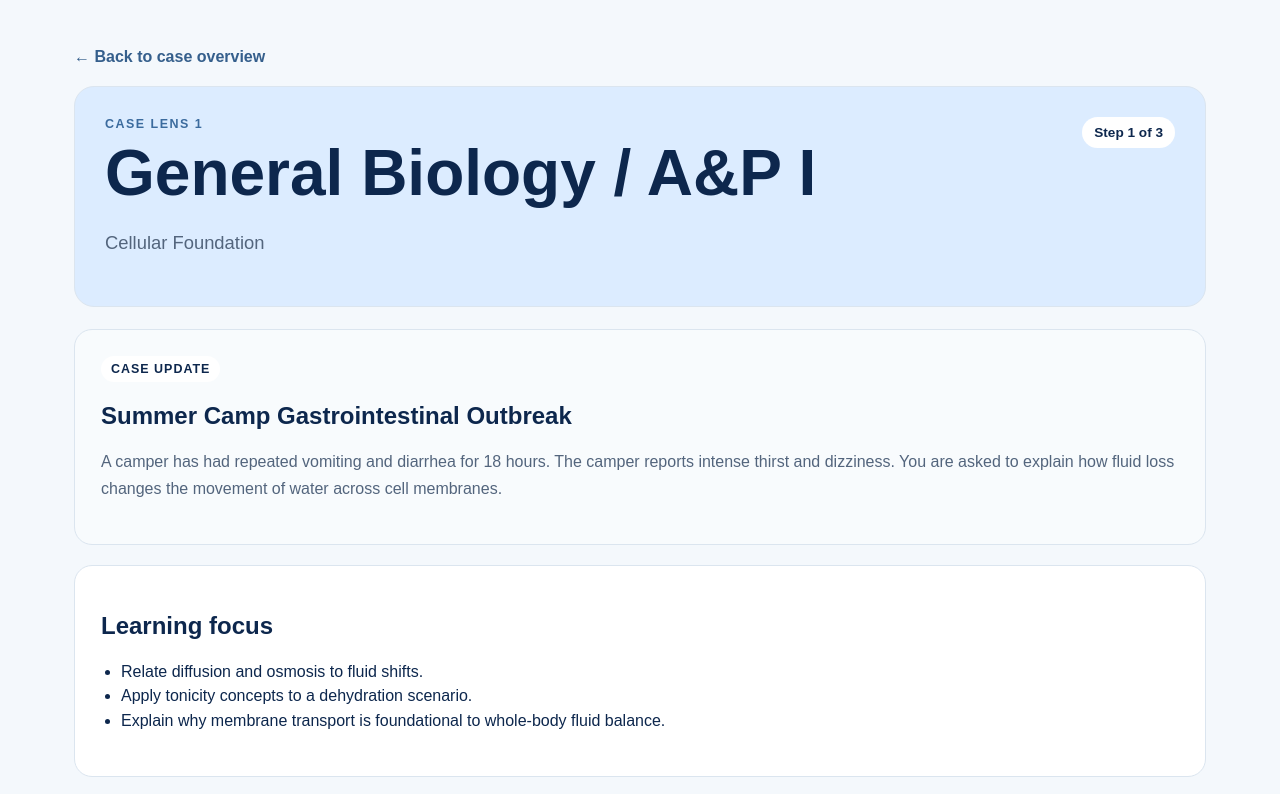
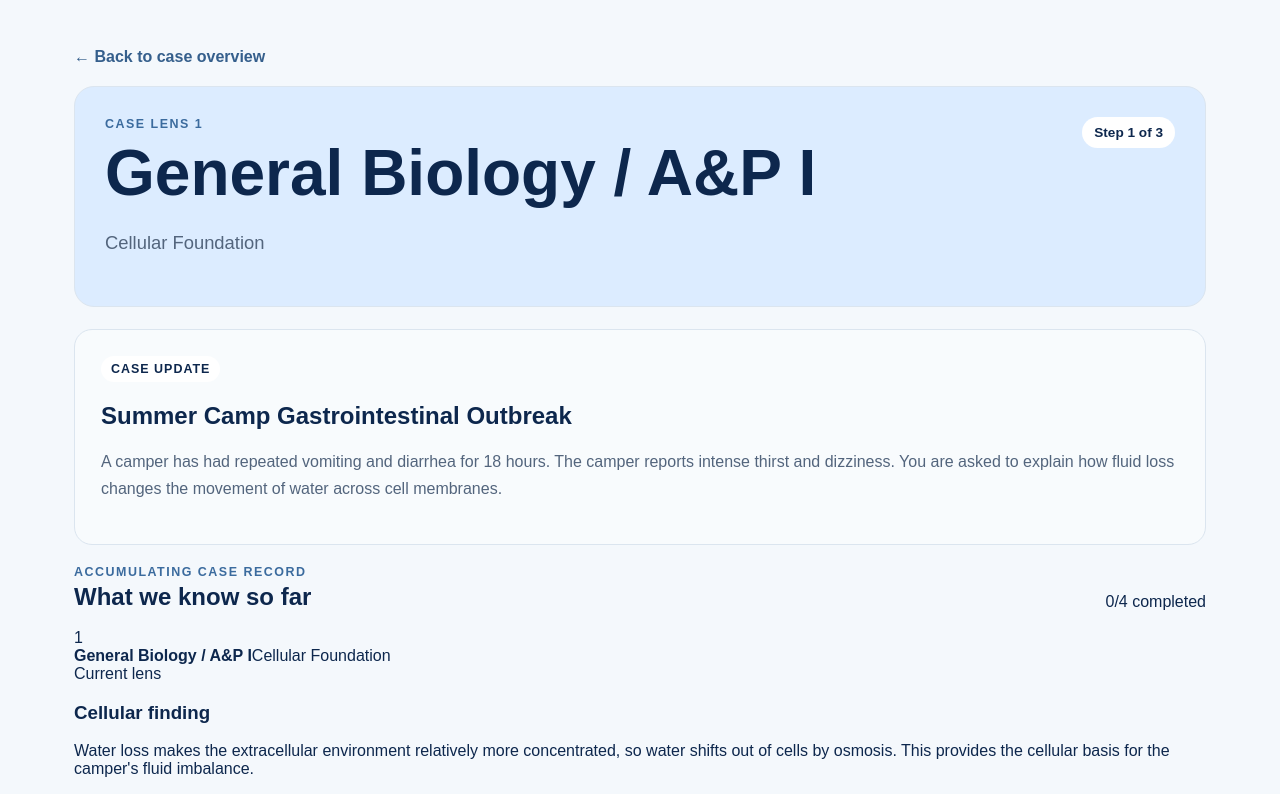
Before and after one commit to Pyn777/lesson-study-case-app, a Next.js app: page /module/cellular-foundation in a window 1280 px wide. Shown: the top 794 px of the page. Built offline with nearby package versions, Linux system fonts and the light colour scheme.

Commit message:
Show accumulating case record within modules

```diff
--- a/app/module/[slug]/page.js
+++ b/app/module/[slug]/page.js
@@ -1,6 +1,7 @@
 import Link from "next/link";
 import { notFound } from "next/navigation";
 import QuestionSet from "../../../components/QuestionSet";
+import CaseRecord from "../../../components/CaseRecord";
 import { modules, sharedCase } from "../../../data/caseData";
 
 export function generateStaticParams() {
@@ -39,6 +40,8 @@ export default async function ModulePage({ params }) {
         <p>{module.caseUpdate}</p>
       </section>
 
+      <CaseRecord currentStage={slug} compact />
+
       <section className="contentPanel">
         <h2>Learning focus</h2>
         <ul className="objectiveList">
```
